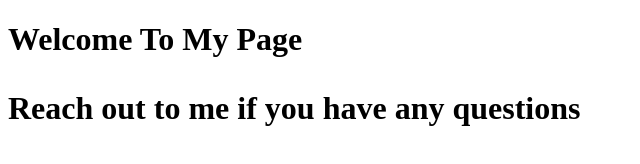
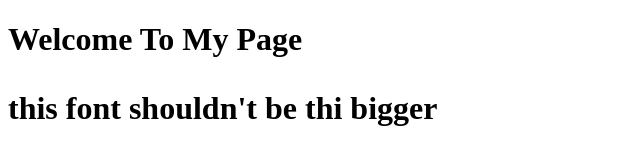
Before and after one commit to marlonmunoz/marlonmunozofficial.github.io, a plain HTML site: page index.html in a window 1280 px wide. Shown: the whole page, without its empty margins (0-640 px from the left). Drawn offline with Linux system fonts and the light colour scheme.

Commit message:
Update index.html

```diff
--- a/index.html
+++ b/index.html
@@ -8,7 +8,7 @@
     <div>
       <div>
         <h1>Welcome To My Page<h1>
-        <p>Reach out to me if you have any questions</p>
+        <p>this font shouldn't be thi bigger</p>
       </div>
     </div>
   </body>
```
